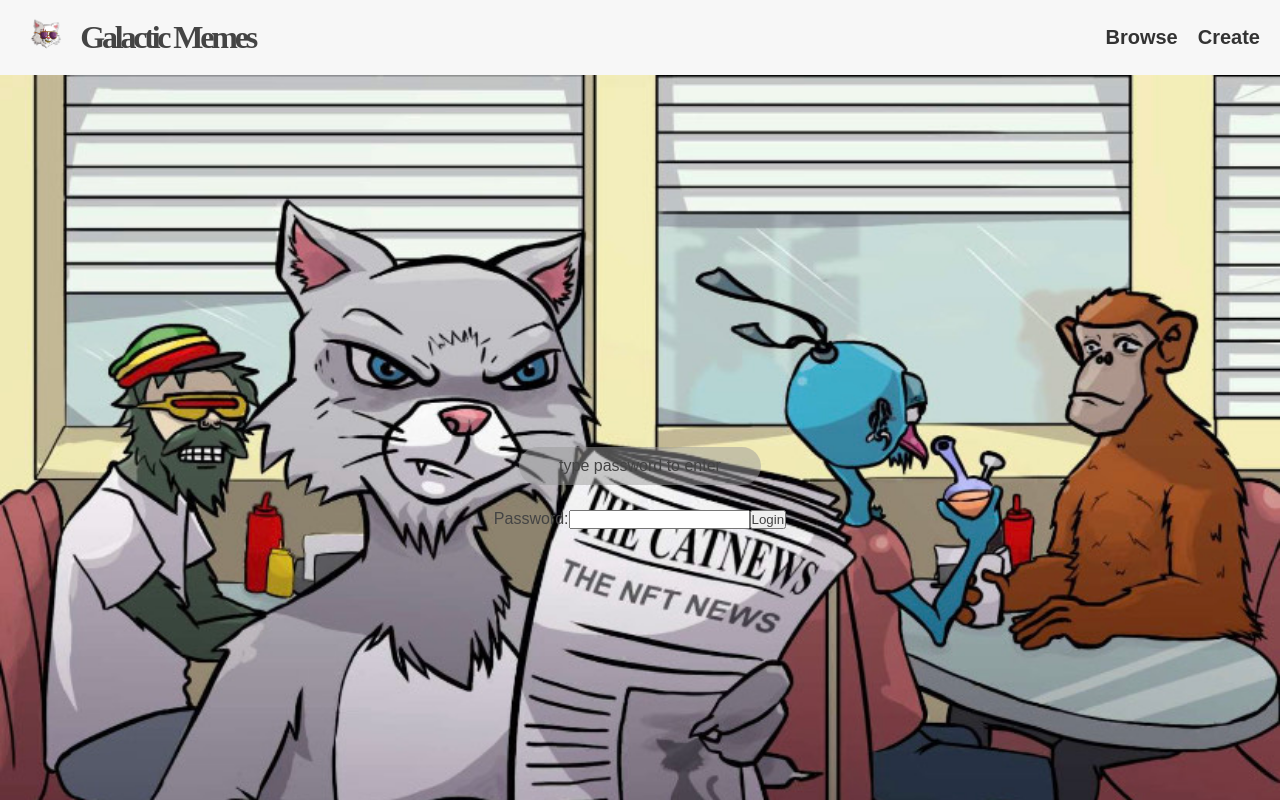
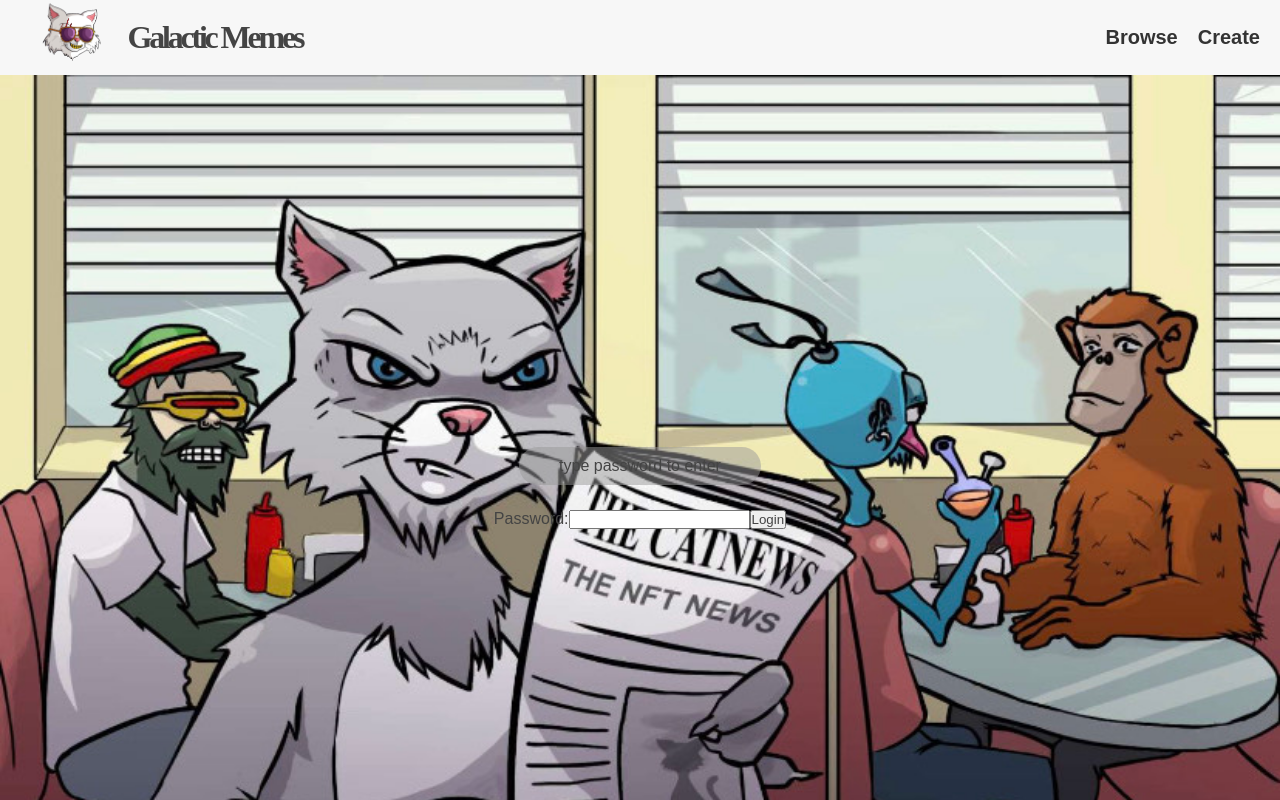
Before and after one commit to jlloyd0430/Galactic-meme-dashboard, a React (Create React App) app: page / in a window 1280 px wide. Shown: the top 800 px of the page. Built offline with nearby package versions, Linux system fonts and the light colour scheme.

Commit message:
Update App.css

```diff
--- a/src/App.css
+++ b/src/App.css
@@ -12,8 +12,7 @@
 }
 
 .logo {
-  height: 50px;
-  margin-right: 10px;
+  height: 100px;
 }
 
 .title {
```
